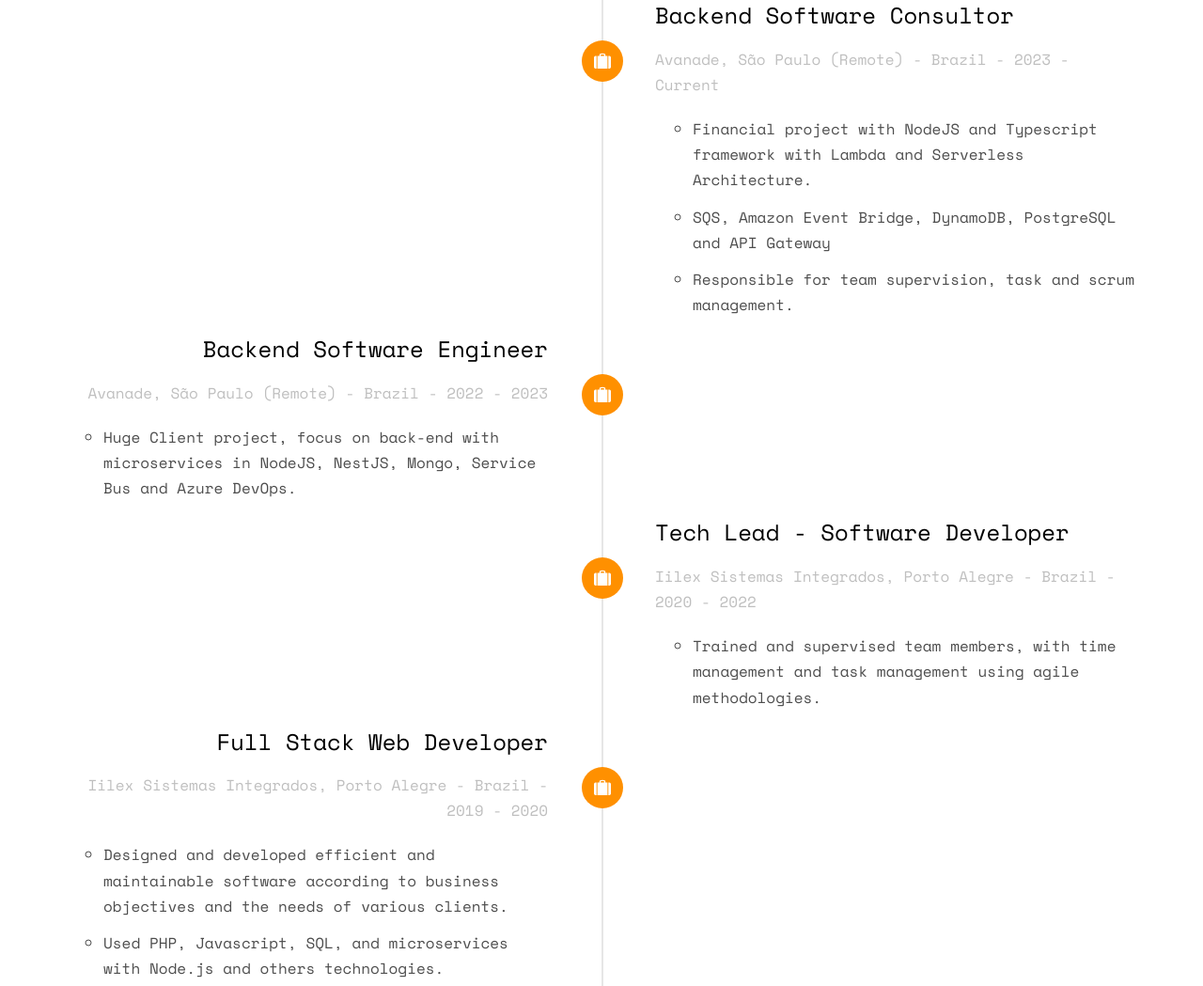
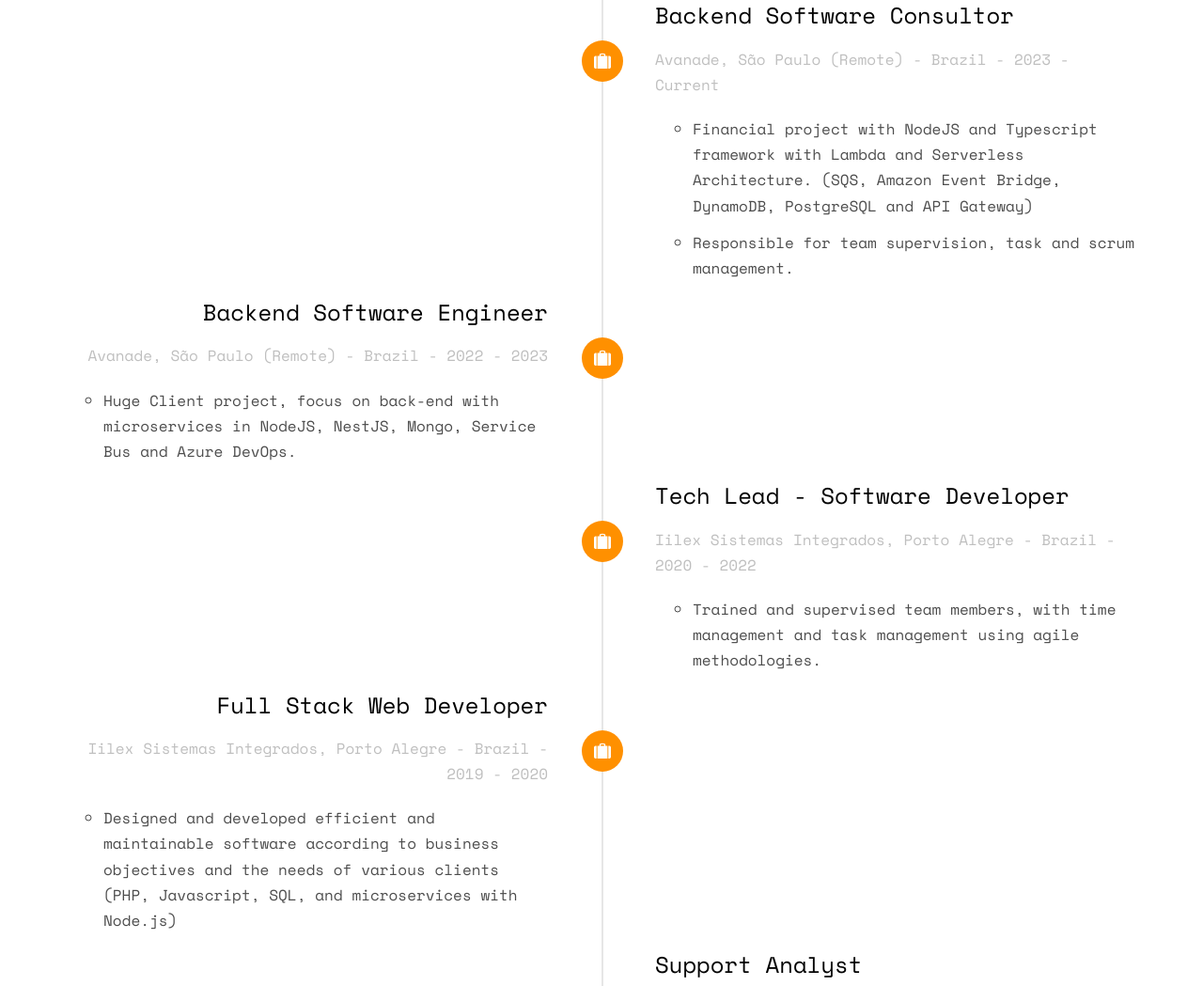
Before and after one commit to maick05/portfolio, a plain HTML site: page index.html in a window 1280 px wide. Shown: the part 2463-3512 px from the top of the page at 94% size. Drawn offline with nearby package versions, Linux system fonts and the light colour scheme; some packages are replaced by stand-ins of ours; no server answers; files whose address does not match are found by name.

Commit message:
reduce xp

```diff
--- a/index.html
+++ b/index.html
@@ -230,9 +230,7 @@
 								<div class="timeline-body">
 									<ul>
 										<li class="li-xp">Financial project with NodeJS and Typescript framework with Lambda and
-											Serverless Architecture.</li>
-										<li class="li-xp">
-											SQS, Amazon Event Bridge, DynamoDB, PostgreSQL and API Gateway
+											Serverless Architecture. (SQS, Amazon Event Bridge, DynamoDB, PostgreSQL and API Gateway)
 										</li>
 										<li class="li-xp">
 											Responsible for team supervision, task and scrum management.
@@ -285,11 +283,7 @@ management using agile methodologies.
 									<ul>
 										<li class="li-xp">
 											Designed and developed efficient and maintainable software according to
-business objectives and the needs of various clients.
-										</li>
-										<li class="li-xp">
-											Used PHP, Javascript, SQL, and microservices with Node.js and others
-technologies.
+business objectives and the needs of various clients (PHP, Javascript, SQL, and microservices with Node.js)
 										</li>
 									</ul>
 								</div>
```
